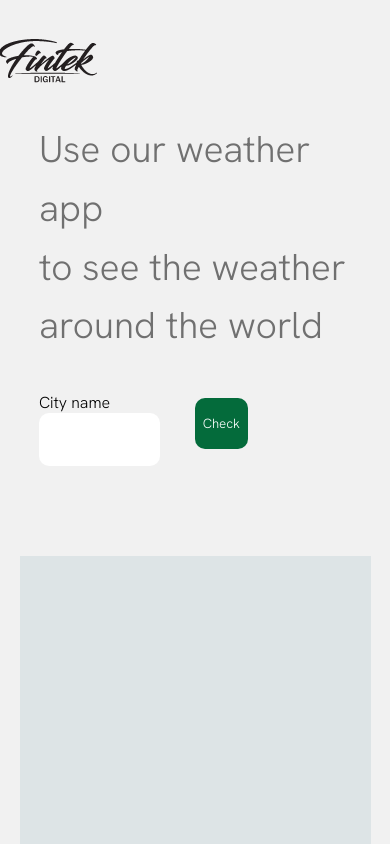
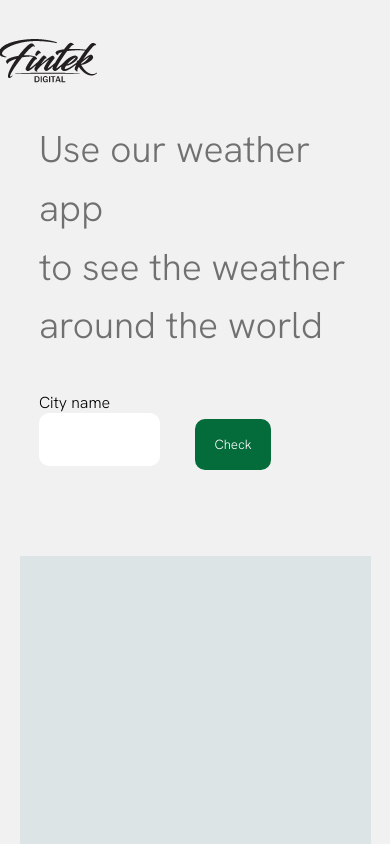
Before and after one commit to roi1410/fintek-wetherApp, a React (Vite) app in the folder frontend/: page / in a window 390 px wide. Shown: the top 844 px of the page. Built offline with nearby package versions, Linux system fonts and the light colour scheme; no server answers.

Commit message:
Update leftSide.css

```diff
--- a/frontend/src/css/leftSide.css
+++ b/frontend/src/css/leftSide.css
@@ -53,8 +53,10 @@
 }
 @media all and (max-width: 1000px) {
   .btnPrimary {
-    left: 40vw;
-    padding-inline: 2vw;
+   left: 40vw;
+    bottom: 12vw;
+
+    padding-inline: 5vw;
     padding-block: 2vh;
 
   }
```
